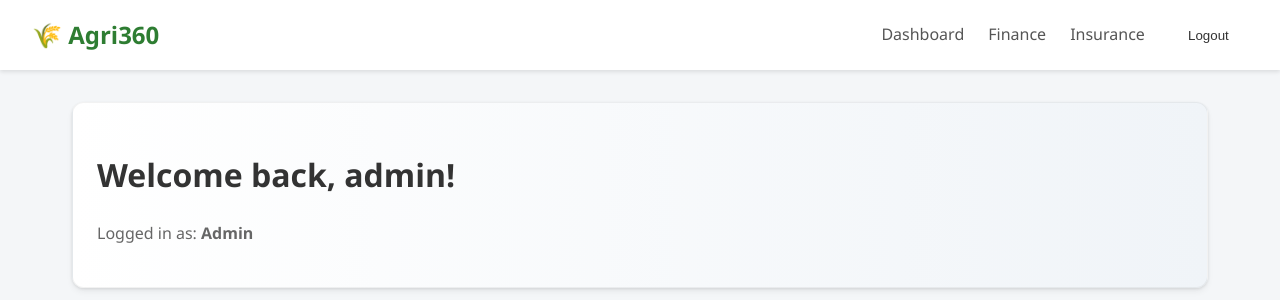
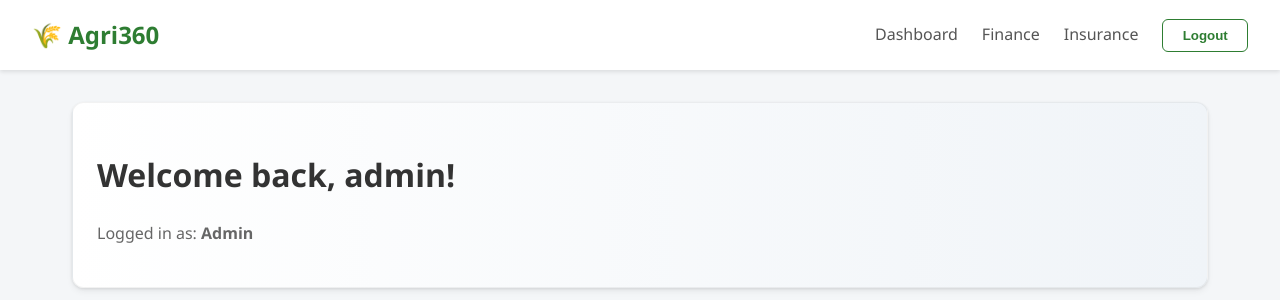
Before and after one commit to rick868/cfs-farmers-application, a Django app: page /accounts/dashboard/ in a window 1280 px wide. Shown: the top 300 px of the page. Run offline with Django 4.2, Linux system fonts and the light colour scheme; a user stored in the database is signed in.

Commit message:
updated the logout button to match the navbar button styling

```diff
--- a/templates/base.html
+++ b/templates/base.html
@@ -27,8 +27,8 @@
                 <li>
                     <form action="{% url 'logout' %}" method="post" style="display:inline;">
                         {% csrf_token %}
-                        <button type="submit" class="btn btn-secondary"
-                            style="background:none; border:none; color:inherit; cursor:pointer;">Logout</button>
+                        <button type="submit" class="nav-btn nav-btn-outline"
+                            style="cursor:pointer; background: transparent;">Logout</button>
                     </form>
                 </li>
                 {% else %}
```
